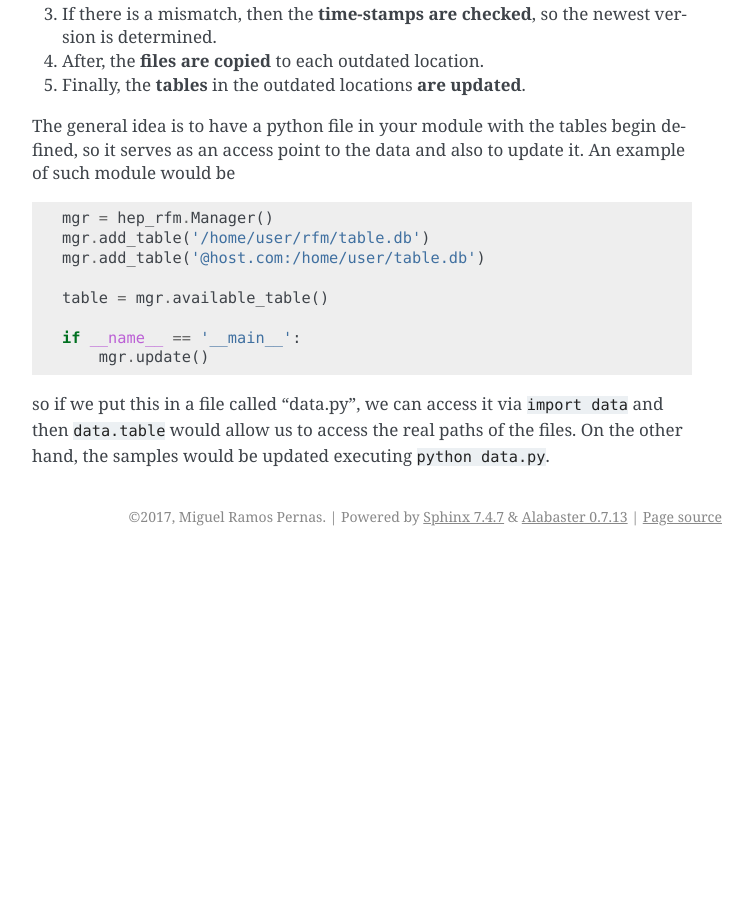
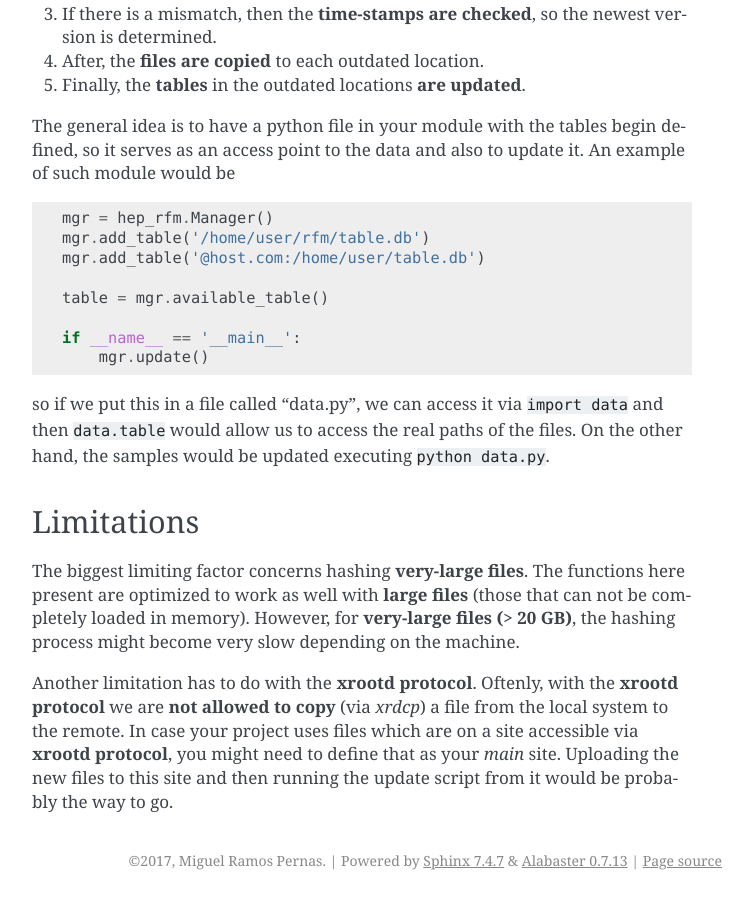
Before and after one commit to mramospe/xrootd_fmgt, a Sphinx documentation site: the page built from docs/source/getting-started.rst, in a window 1280 px wide and 900 px high, scrolled down 5578 px. Shown: the whole window, without its empty margins (388-1141 px from the left). Built offline with Sphinx 7.4.7, drawn with Linux system fonts in a browser that asks for light colours; before the commit the page ends 6134 px from its top, so only the background shows below that; some of the changed text lies outside the part shown.

Commit message:
Improve docs

```diff
--- a/docs/source/getting-started.rst
+++ b/docs/source/getting-started.rst
@@ -11,3 +11,5 @@ the other covers the accesibility of the files, and their update through
 .. include:: setup.inc
 
 .. include:: file_management.inc
+
+.. include:: limitations.inc
--- /dev/null
+++ b/docs/source/limitations.inc
@@ -0,0 +1,18 @@
+.. _limitations:
+
+Limitations
+-----------
+
+The biggest limiting factor concerns hashing **very-large files**.
+The functions here present are optimized to work as well with **large files**
+(those that can not be completely loaded in memory).
+However, for **very-large files (> 20 GB)**, the hashing process might become
+very slow depending on the machine.
+
+Another limitation has to do with the **xrootd protocol**.
+Oftenly, with the **xrootd protocol** we are **not allowed to copy**
+(via *xrdcp*) a file from the local system to the remote.
+In case your project uses files which are on a site accessible via
+**xrootd protocol**, you might need to define that as your *main* site.
+Uploading the new files to this site and then running the update script
+from it would be probably the way to go.
--- a/docs/source/setup.inc
+++ b/docs/source/setup.inc
@@ -15,7 +15,8 @@ This information corresponds to:
 - **Name**: this is the user identifier of the file. \
   In a table there can only be one file with the same name.
 - **Path**: the path to the file. This can be either a local or remote path. \
-  In the last case, the possibility to work with both SSH an XROOTD protocols is provided.
+  In the last case, the possibility to work with both \
+  **ssh and xrootd protocols** is provided.
 - **Time-stamp**: the system time-stamp of the file, stored as a float value. \
   This will be needed to determine which files are newer.
 - **File ID**: this is the result of hashing the file. For this purpose, the \
@@ -166,7 +167,7 @@ placing our new versions of the files, and from there we would be updating the
 other locations.
 In order to do any modification on a remote we need to authenticate, and
 we would need to do it for every single file we want to update.
-Using **SSH keys** is thus the preferred way to handle this inconvenient,
+Using **ssh keys** is thus the preferred way to handle this inconvenient,
 or make sure that the target host is directly accessible from your current one.
 In the **remote host**, we will need to have **another table** with the paths
 in it.
```
